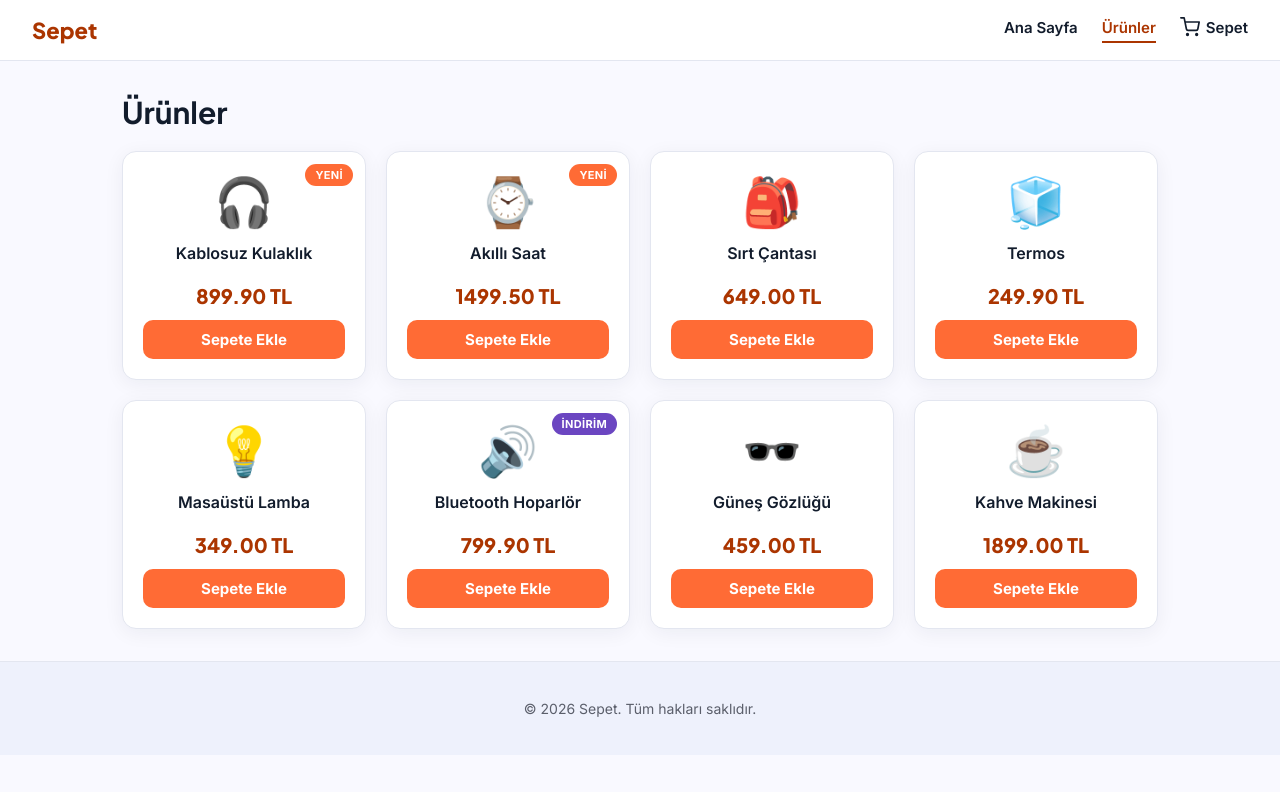
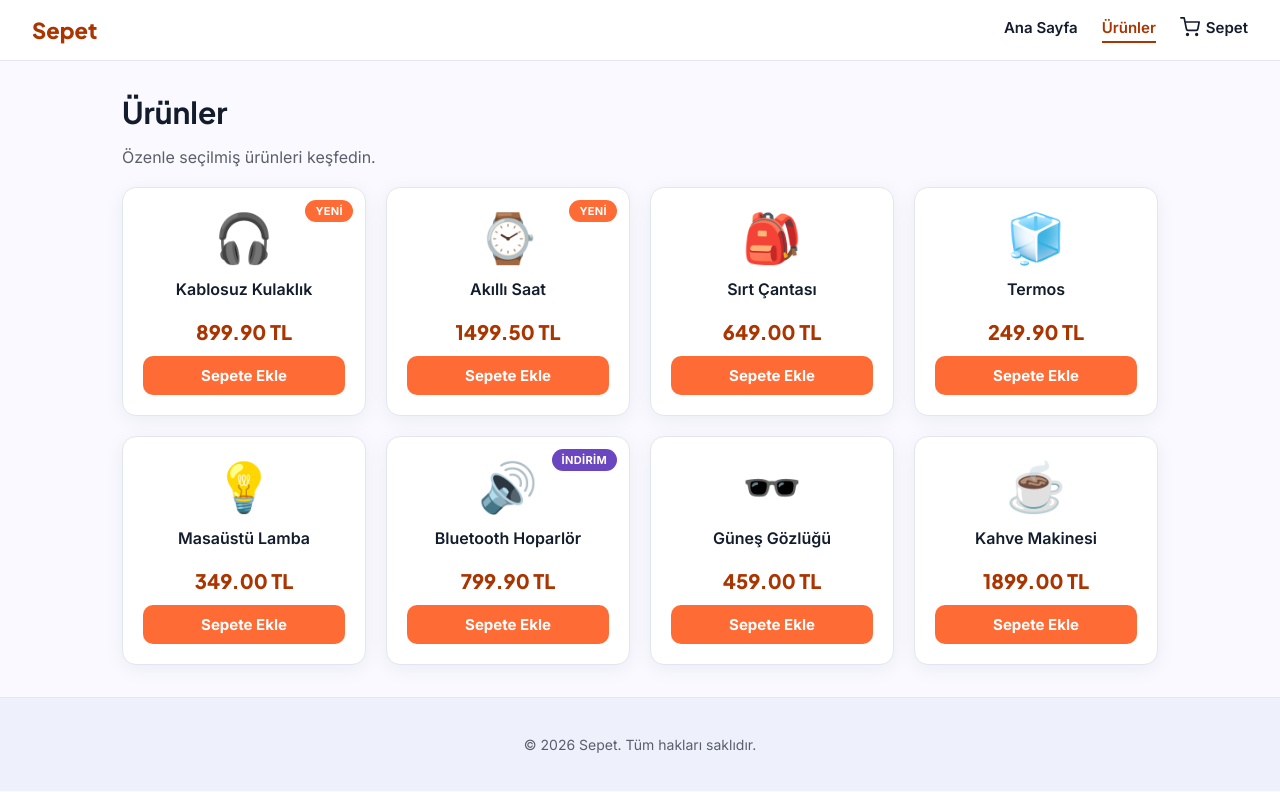
Before and after one commit to ferdikorkut/sepet, a React (Vite) app: page /urunler in a window 1280 px wide. Shown: the top 792 px of the page. Built offline with nearby package versions, Linux system fonts and the light colour scheme.

Commit message:
feat: add intro copy to Products page

```diff
--- a/src/pages/Products.jsx
+++ b/src/pages/Products.jsx
@@ -5,6 +5,7 @@ export default function Products() {
   return (
     <div className="products-page">
       <h1>Ürünler</h1>
+      <p>Özenle seçilmiş ürünleri keşfedin.</p>
       <div className="product-grid">
         {products.map((product) => (
           <ProductCard key={product.id} product={product} />
```
